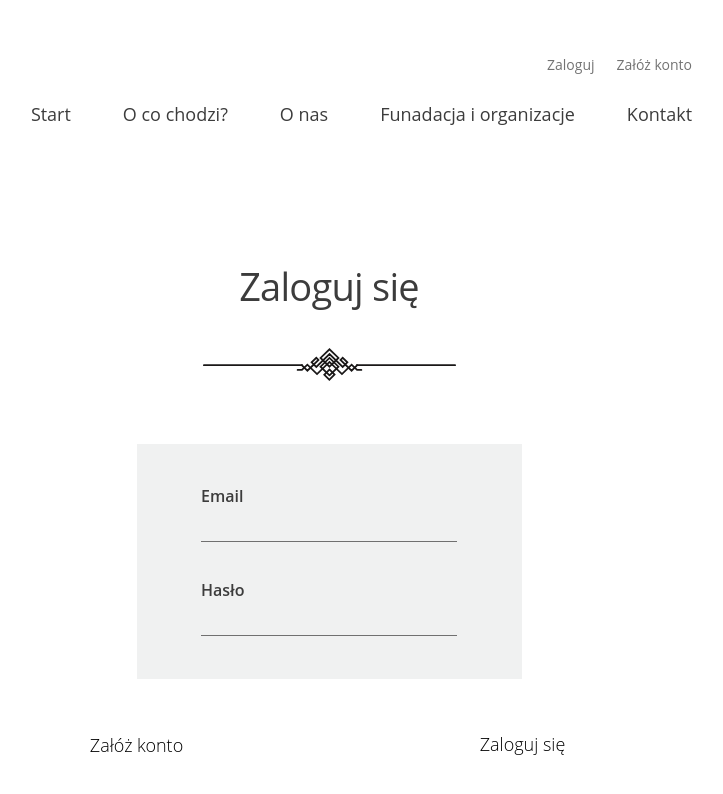
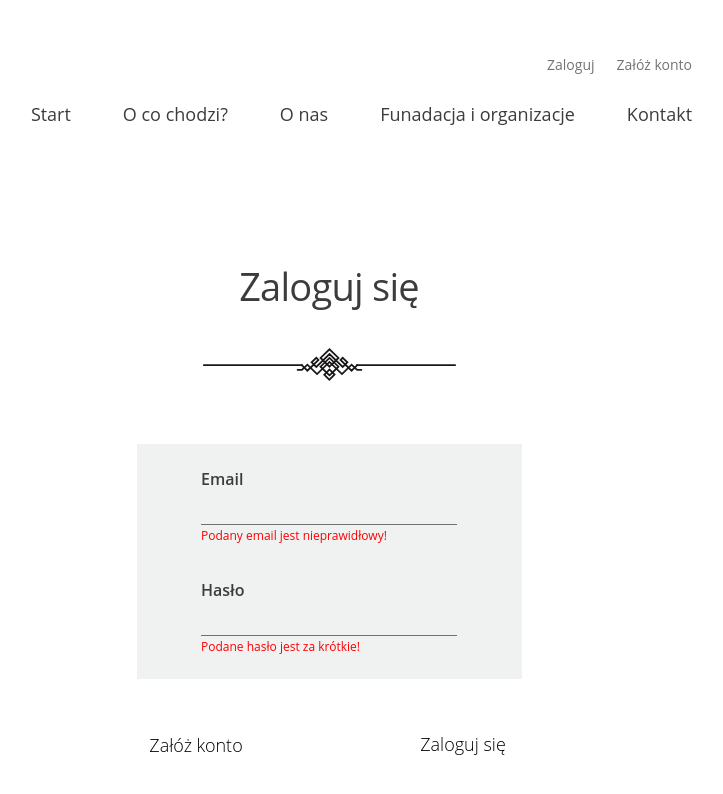
Before and after one commit to Kindziolek/Oddam-w-dobre-r-ce, a React (Create React App) app: page /logowanie in a window 1280 px wide. Shown: the top 794 px of the page, without its empty margins (311-1034 px from the left). Built offline with nearby package versions, Linux system fonts and the light colour scheme.

Commit message:
pagination css

```diff
--- a/src/components/ContactForm.js
+++ b/src/components/ContactForm.js
@@ -23,6 +23,7 @@ const Contact = () => {
   const onSubmit = useCallback(
     (event) => {
       event.preventDefault();
+
 
       const newIsValid = Object.fromEntries(
         Object.entries(form).map(([key, value]) => [
@@ -56,6 +57,9 @@ const Contact = () => {
     }));
   }, []);
 
+
+
+
   return (
     <form className={styles.form} onSubmit={onSubmit}>
       <div className={styles.form__container}>
@@ -69,7 +73,7 @@ const Contact = () => {
             placeholder="Krzysztof"
             className={styles.form_placeholder}
           />
-          {!isValid.name && "Podane imię jest nieprawidłowe!"}
+          <div className={styles.form_placeholder__validate__error}>{!isValid.name && "Podane imię jest nieprawidłowe!"}</div>
         </label>
         <label className={styles.form__box}>
           <span className={styles.form_title}>Wpisz swój email</span>
@@ -82,7 +86,7 @@ const Contact = () => {
             placeholder="abc@xyz.pl"
             className={styles.form_placeholder}
           />
-          {!isValid.email && "Podany email jest nieprawidłowy!"}
+          <div className={styles.form_placeholder__validate__error}>{!isValid.email && "Podany email jest nieprawidłowy!"}</div>
         </label>
       </div>
       <label className={styles.form_message}>
@@ -92,10 +96,10 @@ const Contact = () => {
           value={form.content}
           onChange={onUpdate}
           className={`${styles.form_message_text}
-          ${styles.form_placeholder}`}
+          ${styles.form_placeholder} ${isValid.content && styles.form_placeholder__validate__error_border}`}
           placeholder="Lorem ipsum dolor sit amet, consectetur adipiscing elit, sed do eiusmod tempor incididunt ut labore et dolore magna aliqua. Ut enim ad minim veniam, quis nostrud exercitation ullamco laboris nisi ut aliquip ex ea commodo consequat."
         />
-        {!isValid.content && "Wiadomość musi mieć conajmniej 120 znaków"}
+        <div className={styles.form_placeholder__validate__error}>{!isValid.content && "Wiadomość musi mieć conajmniej 120 znaków!"}</div>
       </label>
       <div className={styles.form__box_btn}>
         <button className={styles.form_btn}>Wyślij</button>
--- a/src/components/ContactForm.module.scss
+++ b/src/components/ContactForm.module.scss
@@ -27,7 +27,6 @@
       padding: 4px 0;
 
       &__validate__error {
-
         color: red;
         font-size: 12px;
         margin-top: 5px;
--- a/src/components/Login.js
+++ b/src/components/Login.js
@@ -1,10 +1,61 @@
-import React from "react";
+import React, { useCallback, useState } from "react";
 import styles from "./Login.module.scss";
 import HomeHeader from "./HomeHeader";
 import Decoration from "../assets/Decoration.svg";
 import { Link } from "react-router-dom";
 
+const validators = {
+email: (value) => /\S+@\S+\.\S+/.test(value),
+password: (value) => value.lenght >= 6,
+}
+
 const Login = () => {
+  const [form, setForm] = useState({
+    email: "",
+    password: "",
+  });
+
+  const [isValid, setIsValid] = useState({
+    email: true,
+    password: true,
+  });
+
+  const onSubmit = useCallback(
+    (event) => {
+      event.preventDefault();
+
+      const newIsValid = Object.fromEntries(
+        Object.entries(form).map(([key, value]) => [
+          key,
+          validators[key](value),
+        ])
+      );
+
+      setIsValid(newIsValid);
+
+      if (Object.values(newIsValid).some((value) => value !== true)) {
+        alert("nie wysyła danych");
+      }
+
+      console.log(form);
+    },
+    [form, isValid]
+  );
+
+  const onUpdate = useCallback((event) => {
+    const { name, value } = event.currentTarget;
+
+    setIsValid((values) => ({
+      ...values,
+      [name]: validators[name](value),
+    }));
+
+    setForm((formValues) => ({
+      ...formValues,
+      [name]: value,
+    }));
+  }, []);
+
   return (
     <div className={styles.header__nav}>
       <HomeHeader />
@@ -17,37 +68,43 @@ const Login = () => {
           </div>
         </div>
         <div className={styles.login__form}>
-          <form>
+          <form onSubmit={onSubmit}>
             <label>
               <div className={styles.form__data}>
                 <div className={styles.form__box}>
-                  <p className={styles.form_title}>Email</p>
+                  <span className={styles.form_title}>Email</span>
                   <input
-                    type="email"
-                    name="name"
-                    className={styles.form_placeholder}
+                     name="email"
+                     type="text"
+                     value={form.email}
+                     onChange={onUpdate}
+                     className={styles.form_placeholder}
                   />
+                  <div className={styles.validate__error}>{!isValid.name && "Podany email jest nieprawidłowy!"}</div>
                 </div>
                 <div className={styles.form__box}>
-                  <p className={styles.form_title}> Hasło</p>
+                  <span className={styles.form_title}> Hasło</span>
                   <input
                     className={styles.form_placeholder}
                     type="password"
                     name="name"
+                     value={form.password}
+                     onChange={onUpdate}
                   />
+                    <div className={styles.validate__error}>{!isValid.name && "Podane hasło jest za krótkie!"}</div>
                 </div>
               </div>
             </label>
-
-          </form>
-
-        </div>
-        <div className={styles.form__btn}>
+            <div className={styles.form__btn}>
             <Link to="/rejestracja" className={styles.form__btn_link}>
           Załóż konto
         </Link>
               <button className={styles.form__btn_link}>Zaloguj się</button>
             </div>
+          </form>
+
+        </div>
+
       </div>
     </div>
   );
--- a/src/components/Login.module.scss
+++ b/src/components/Login.module.scss
@@ -53,7 +53,7 @@
     &_placeholder {
       background-color: transparent;
       font-size: 18px;
-      color: #3c3c3c26;
+      color: #3c3c3c;
       border: none;
       border-bottom: 1px solid #707070;
       padding: 0;
@@ -87,3 +87,13 @@
     }
   }
 }
+
+.validate__error {
+  color: red;
+  font-size: 12px;
+  margin-top: 5px;
+
+  &_border {
+    border-bottom: 1px solid red;
+  }
+}
--- a/src/components/Pagination.js
+++ b/src/components/Pagination.js
@@ -1,12 +1,19 @@
+import style from "./Pagination.module.scss";
+
 export default ({ currentPage, maxPage, setPage }) => {
   if (maxPage === 1) {
     return null;
   }
   return (
-    <ul>
-      {new Array(maxPage).fill(null).map((el, i) => (
-        <button onClick={() => setPage(i)}>{i + 1}</button>
-      ))}
-    </ul>
+    <div >
+      {" "}
+      <ul className={style.pagination__box}>
+        {new Array(maxPage).fill(null).map((el, i) => (
+          <button className={style.pagination__btn} onClick={() => setPage(i)}>
+            {i + 1}
+          </button>
+        ))}
+      </ul>
+    </div>
   );
 };
--- a/src/components/Pagination.module.scss
+++ b/src/components/Pagination.module.scss
@@ -1,3 +1,25 @@
-.ss {
-    color: pink;
+.pagination {
+
+&__box {
+    display: flex;
+    flex-direction: row;
+    justify-content: center;
+  gap: 10px;
+
 }
+
+&__btn {
+text-align: center;
+font: normal normal normal 18px/24px Open Sans;
+letter-spacing: 0px;
+color: #3C3C3C;
+border: 1px solid transparent;
+width: 40px;
+height: 50px;
+background-color: transparent;
+
+&:focus {
+    border: 1px solid #707070;
+}
+}
+}
```
